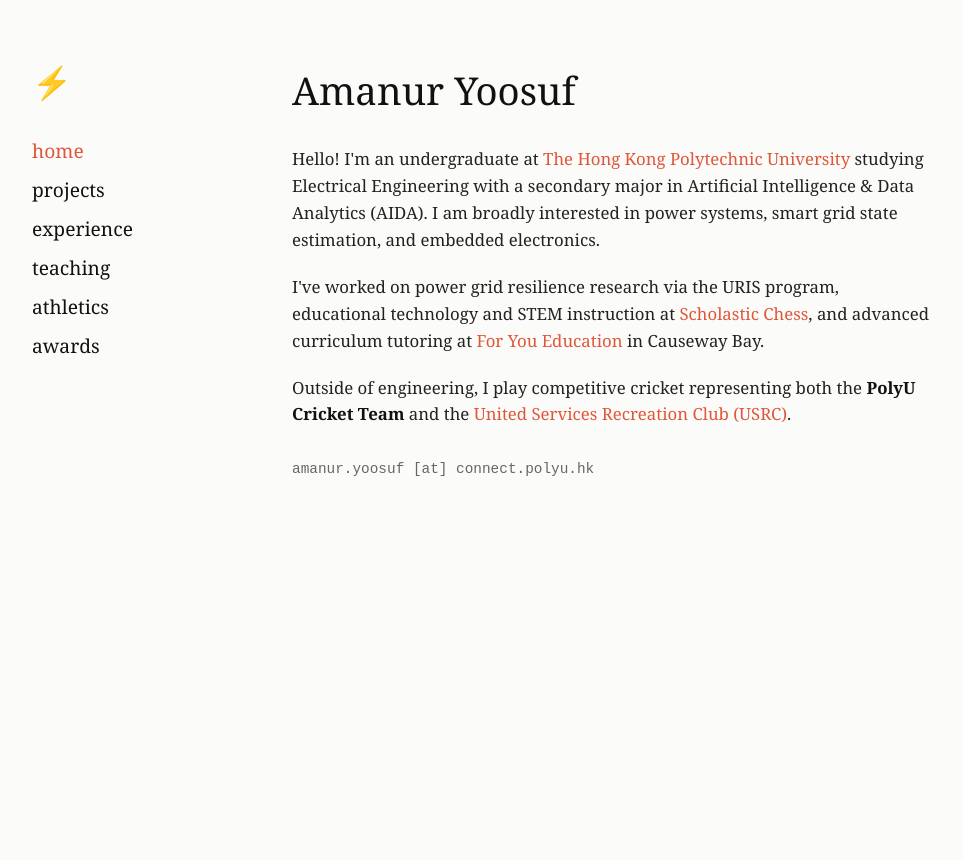
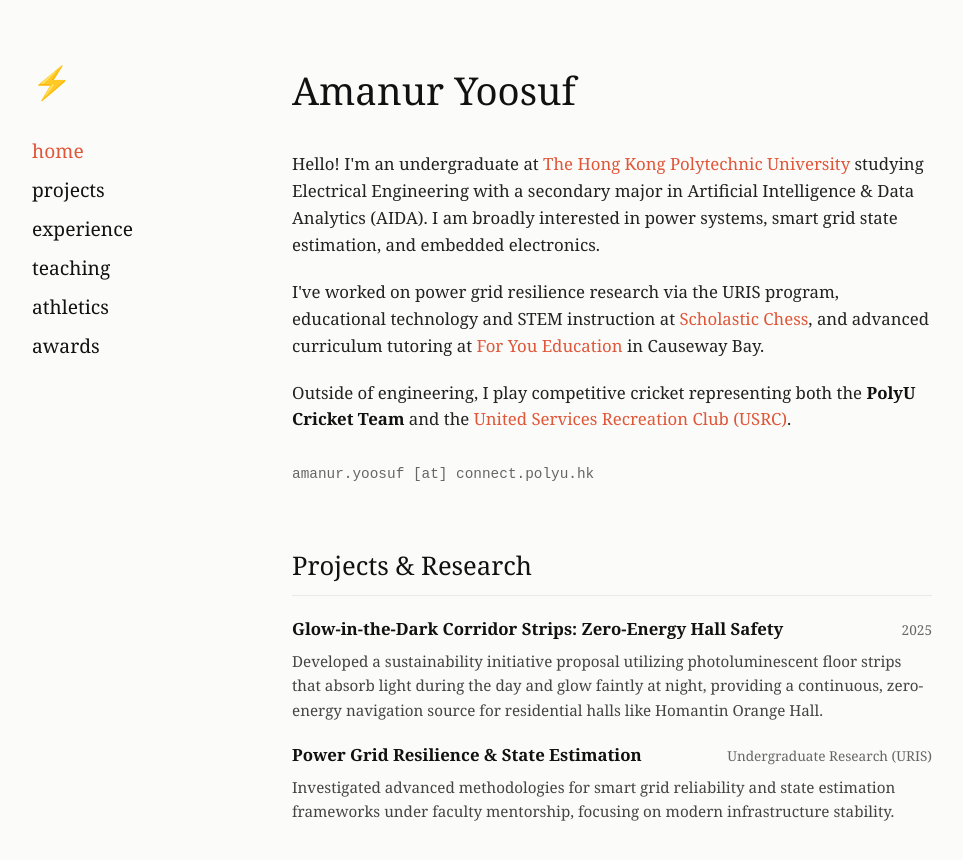
Before and after one commit to amanyoosuf/amanyoosuf.github.io, a React (Create React App) app: page / in a window 1280 px wide. Shown: the top 860 px of the page, without its empty margins (158-1121 px from the left). Before the commit the page ends 800 px from the top, so only its background shows below. Built offline with nearby package versions, Linux system fonts and the light colour scheme.

Commit message:
Update Home.js

```diff
--- a/src/components/Home.js
+++ b/src/components/Home.js
@@ -2,11 +2,9 @@ import React from 'react';
 import "../App.css";
 
 function Home() {
-    // Inline styling to achieve that exact clean, paper-like academic layout (cream background, dark typography)
     const pageStyle = {
         backgroundColor: '#fbfbfa',
         color: '#111111',
-        fontFamily: '-apple-system, BlinkMacSystemFont, "Segoe UI", Roboto, Helvetica, Arial, sans-serif',
         minHeight: '100vh',
         display: 'flex',
         justifyContent: 'center',
@@ -35,13 +33,12 @@ function Home() {
         fontFamily: 'Georgia, serif',
         fontSize: '1.2rem',
         textDecoration: 'none',
-        color: '#111111',
-        transition: 'color 0.2s ease'
+        color: '#111111'
     };
 
     const activeNavLinkStyle = {
         ...navLinkStyle,
-        color: '#e05638', // Coral accent matching the reference image
+        color: '#e05638',
         fontWeight: '500'
     };
 
@@ -50,7 +47,10 @@ function Home() {
         fontFamily: 'Georgia, serif',
         lineHeight: '1.6',
         fontSize: '1.05rem',
-        color: '#222222'
+        color: '#222222',
+        display: 'flex',
+        flexDirection: 'column',
+        gap: '60px' // Creates clean vertical breathing room between sections
     };
 
     const inlineLinkStyle = {
@@ -58,17 +58,25 @@ function Home() {
         textDecoration: 'none'
     };
 
+    const sectionStyle = {
+        display: 'flex',
+        flexDirection: 'column',
+        gap: '20px'
+    };
+
+    const itemStyle = {
+        display: 'flex',
+        flexDirection: 'column',
+        gap: '6px'
+    };
+
     return (
         <div style={pageStyle}>
             <div style={containerStyle}>
 
-                {/* LEFT SIDEBAR: Logo / Icon & Navigation */}
+                {/* LEFT SIDEBAR NAVIGATION */}
                 <div style={sidebarStyle}>
-                    {/* Small minimalist icon/logo placeholder */}
-                    <div style={{ fontSize: '2rem', marginBottom: '10px' }}>
-                        ⚡
-                    </div>
-
+                    <div style={{ fontSize: '2rem', marginBottom: '10px' }}>⚡</div>
                     <nav style={{ display: 'flex', flexDirection: 'column', gap: '12px' }}>
                         <a href="#home" style={activeNavLinkStyle}>home</a>
                         <a href="#projects" style={navLinkStyle}>projects</a>
@@ -79,27 +87,59 @@ function Home() {
                     </nav>
                 </div>
 
-                {/* RIGHT CONTENT AREA: Minimalist Intro */}
+                {/* RIGHT CONTENT AREA */}
                 <div style={contentStyle}>
-                    <h1 style={{ fontFamily: 'Georgia, serif', fontSize: '2.4rem', fontWeight: 'normal', margin: '0 0 25px 0', color: '#111' }}>
+
+                    {/* HOME SECTION */}
+                    <div id="home" style={sectionStyle}>
+                        <h1 style={{ fontFamily: 'Georgia, serif', fontSize: '2.4rem', fontWeight: 'normal', margin: '0 0 10px 0', color: '#111' }}>
                             Amanur Yoosuf
                         </h1>
 
-                    <p style={{ marginBottom: '20px' }}>
+                        <p>
                             Hello! I'm an undergraduate at <a href="https://www.polyu.edu.hk" target="_blank" rel="noreferrer" style={inlineLinkStyle}>The Hong Kong Polytechnic University</a> studying Electrical Engineering with a secondary major in Artificial Intelligence & Data Analytics (AIDA). I am broadly interested in power systems, smart grid state estimation, and embedded electronics.
                         </p>
 
-                    <p style={{ marginBottom: '20px' }}>
+                        <p>
                             I've worked on power grid resilience research via the URIS program, educational technology and STEM instruction at <a href="https://www.scholasticchess.hk" target="_blank" rel="noreferrer" style={inlineLinkStyle}>Scholastic Chess</a>, and advanced curriculum tutoring at <a href="https://www.foryoued.com" target="_blank" rel="noreferrer" style={inlineLinkStyle}>For You Education</a> in Causeway Bay.
                         </p>
 
-                    <p style={{ marginBottom: '30px' }}>
+                        <p>
                             Outside of engineering, I play competitive cricket representing both the <span style={{ color: '#111', fontWeight: 'bold' }}>PolyU Cricket Team</span> and the <a href="https://www.usrc.org.hk" target="_blank" rel="noreferrer" style={inlineLinkStyle}>United Services Recreation Club (USRC)</a>.
                         </p>
 
-                    <p style={{ fontFamily: 'monospace', fontSize: '0.9rem', color: '#666' }}>
+                        <p style={{ fontFamily: 'monospace', fontSize: '0.9rem', color: '#666', marginTop: '10px' }}>
                             amanur.yoosuf [at] connect.polyu.hk
                         </p>
+                    </div>
+
+                    {/* PROJECTS SECTION */}
+                    <div id="projects" style={sectionStyle}>
+                        <h2 style={{ fontFamily: 'Georgia, serif', fontSize: '1.6rem', fontWeight: 'normal', color: '#111', borderBottom: '1px solid #eaeaea', paddingBottom: '8px' }}>
+                            Projects & Research
+                        </h2>
+
+                        <div style={itemStyle}>
+                            <div style={{ display: 'flex', justifyContent: 'space-between', alignItems: 'baseline' }}>
+                                <strong style={{ color: '#111' }}>Glow-in-the-Dark Corridor Strips: Zero-Energy Hall Safety</strong>
+                                <span style={{ fontSize: '0.85rem', color: '#666' }}>2025</span>
+                            </div>
+                            <p style={{ fontSize: '0.95rem', color: '#444' }}>
+                                Developed a sustainability initiative proposal utilizing photoluminescent floor strips that absorb light during the day and glow faintly at night, providing a continuous, zero-energy navigation source for residential halls like Homantin Orange Hall.
+                            </p>
+                        </div>
+
+                        <div style={itemStyle}>
+                            <div style={{ display: 'flex', justifyContent: 'space-between', alignItems: 'baseline' }}>
+                                <strong style={{ color: '#111' }}>Power Grid Resilience & State Estimation</strong>
+                                <span style={{ fontSize: '0.85rem', color: '#666' }}>Undergraduate Research (URIS)</span>
+                            </div>
+                            <p style={{ fontSize: '0.95rem', color: '#444' }}>
+                                Investigated advanced methodologies for smart grid reliability and state estimation frameworks under faculty mentorship, focusing on modern infrastructure stability.
+                            </p>
+                        </div>
+                    </div>
+
                 </div>
 
             </div>
```
Lines whose indentation alone changed are shown as unchanged.
